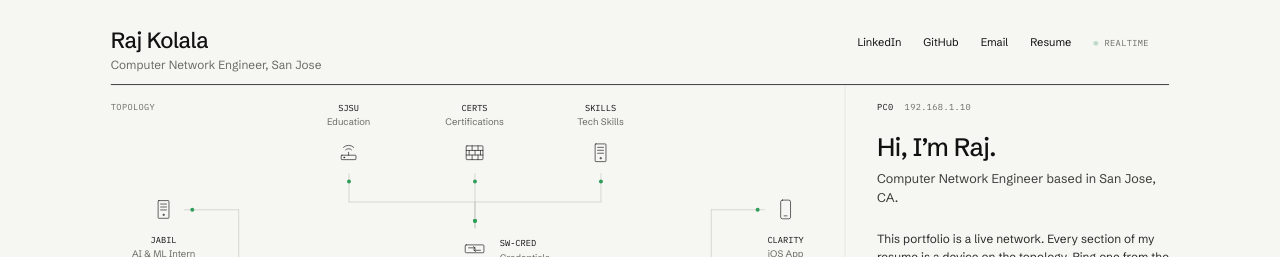
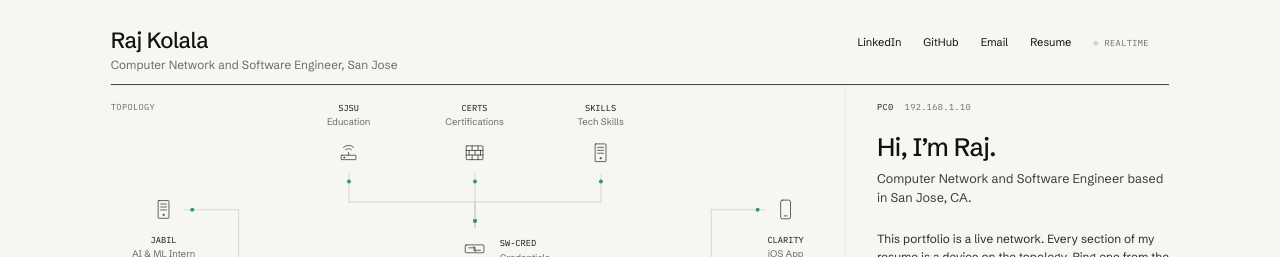
Before and after one commit to RajKolala/portfolio, a React (Vite) app: page / in a window 1280 px wide. Shown: the top 257 px of the page. Built offline with nearby package versions, Linux system fonts and the light colour scheme; the HTML template or start-up script is replaced by a standard one.

Commit message:
Changes
Co-authored-by: RajKolala <215212907+RajKolala@users.noreply.github.com>

```diff
--- a/index.html
+++ b/index.html
@@ -3,17 +3,17 @@
   <head>
     <meta charset="UTF-8" />
     <meta name="viewport" content="width=device-width, initial-scale=1.0" />
-    <title>Raj Kolala | Computer Network Engineer</title>
-    <meta name="description" content="Portfolio of Raj Kolala, a Computer Network Engineer — network infrastructure, AI & machine learning, and iOS development." />
+    <title>Raj Kolala | Computer Network and Software Engineer</title>
+    <meta name="description" content="Portfolio of Raj Kolala, a Computer Network and Software Engineer — network infrastructure, AI & machine learning, and iOS development." />
     <meta name="author" content="Raj Kolala" />
 
-    <meta property="og:title" content="Raj Kolala | Computer Network Engineer" />
-    <meta property="og:description" content="Portfolio of Raj Kolala, a Computer Network Engineer — network infrastructure, AI & machine learning, and iOS development." />
+    <meta property="og:title" content="Raj Kolala | Computer Network and Software Engineer" />
+    <meta property="og:description" content="Portfolio of Raj Kolala, a Computer Network and Software Engineer — network infrastructure, AI & machine learning, and iOS development." />
     <meta property="og:type" content="website" />
 
     <meta name="twitter:card" content="summary_large_image" />
-    <meta name="twitter:title" content="Raj Kolala | Computer Network Engineer" />
-    <meta name="twitter:description" content="Portfolio of Raj Kolala, a Computer Network Engineer — network infrastructure, AI & machine learning, and iOS development." />
+    <meta name="twitter:title" content="Raj Kolala | Computer Network and Software Engineer" />
+    <meta name="twitter:description" content="Portfolio of Raj Kolala, a Computer Network and Software Engineer — network infrastructure, AI & machine learning, and iOS development." />
   </head>
 
   <body>
--- a/src/components/NetworkPortfolio.tsx
+++ b/src/components/NetworkPortfolio.tsx
@@ -60,7 +60,7 @@ const words: string[] = ['experience', 'jabil', 'elide', 'cisco', 'projects', 'c
 // eslint-disable-next-line @typescript-eslint/no-explicit-any
 const info: Record<string, any> = {
   core: {
-    title: 'Raj Kolala', sub: 'Computer Network Engineer', meta: 'San Jose, CA',
+    title: 'Raj Kolala', sub: 'Computer Network and Software Engineer', meta: 'San Jose, CA',
     text: 'Computer Network Systems Management student at San Jose State University with a minor in Business Administration, graduating May 2027. Currently an AI & Machine Learning Intern at Jabil, previously a Network Systems & Infrastructure Intern at Elide and a Network Engineering Consultant at Cisco. Certified in CCNA, Cisco CyberOps, Google Cybersecurity and AWS Cloud Architecting.',
     rows: [
       { title: 'Experience', sub: 'Jabil, Elide, Cisco', date: '3 roles', to: 'swexp', cmd: 'ping experience' },
@@ -498,7 +498,7 @@ export default function NetworkPortfolio() {
       return;
     }
     if (c === "clear" || c === "cls") { setLines([]); return; }
-    if (c === "whoami") { print([{ text: "raj.kolala  Computer Network Engineer · SJSU, May 2027 · San Jose, CA", kind: "out" }, { text: "", kind: "out" }]); return; }
+    if (c === "whoami") { print([{ text: "raj.kolala  Computer Network and Software Engineer · SJSU, May 2027 · San Jose, CA", kind: "out" }, { text: "", kind: "out" }]); return; }
     if (c === "ipconfig") {
       print([
         { text: "Ethernet adapter FastEthernet0:", kind: "out" },
@@ -631,7 +631,7 @@ export default function NetworkPortfolio() {
         rows: (x.rows || []) as { title: string; sub: string; date: string; desc?: string; to?: string; cmd?: string }[],
       }
     : {
-        kicker: "PC0", addr: "192.168.1.10", title: "Hi, I\u2019m Raj.", sub: "Computer Network Engineer based in San Jose, CA.", meta: "",
+        kicker: "PC0", addr: "192.168.1.10", title: "Hi, I\u2019m Raj.", sub: "Computer Network and Software Engineer based in San Jose, CA.", meta: "",
         text: "This portfolio is a live network. Every section of my resume is a device on the topology. Ping one from the console below and a packet will travel across the links to open it.",
         reply: "", repo: "", resume: false, bullets: [], tags: [], groups: [], links: [], rows: [],
       };
@@ -645,7 +645,7 @@ export default function NetworkPortfolio() {
           <header style={{ height: 72, flexShrink: 0, display: "flex", alignItems: "flex-start", justifyContent: "space-between", gap: 24, borderBottom: "1px solid #111111" }}>
             <div style={{ display: "flex", flexDirection: "column", gap: 4 }}>
               <h1 style={{ margin: 0, fontSize: 28, lineHeight: 1.1, fontWeight: 500, letterSpacing: "-0.02em", color: "#111111" }}>Raj Kolala</h1>
-              <p style={{ margin: 0, fontSize: 15, color: "#6b6b66" }}>Computer Network Engineer, San Jose</p>
+              <p style={{ margin: 0, fontSize: 15, color: "#6b6b66" }}>Computer Network and Software Engineer, San Jose</p>
             </div>
             <nav style={{ display: "flex", alignItems: "center", gap: 28 }} aria-label="Links">
               <a className="hdl" href="https://linkedin.com/in/rajkolala" target="_blank" rel="noopener noreferrer">LinkedIn</a>
```
